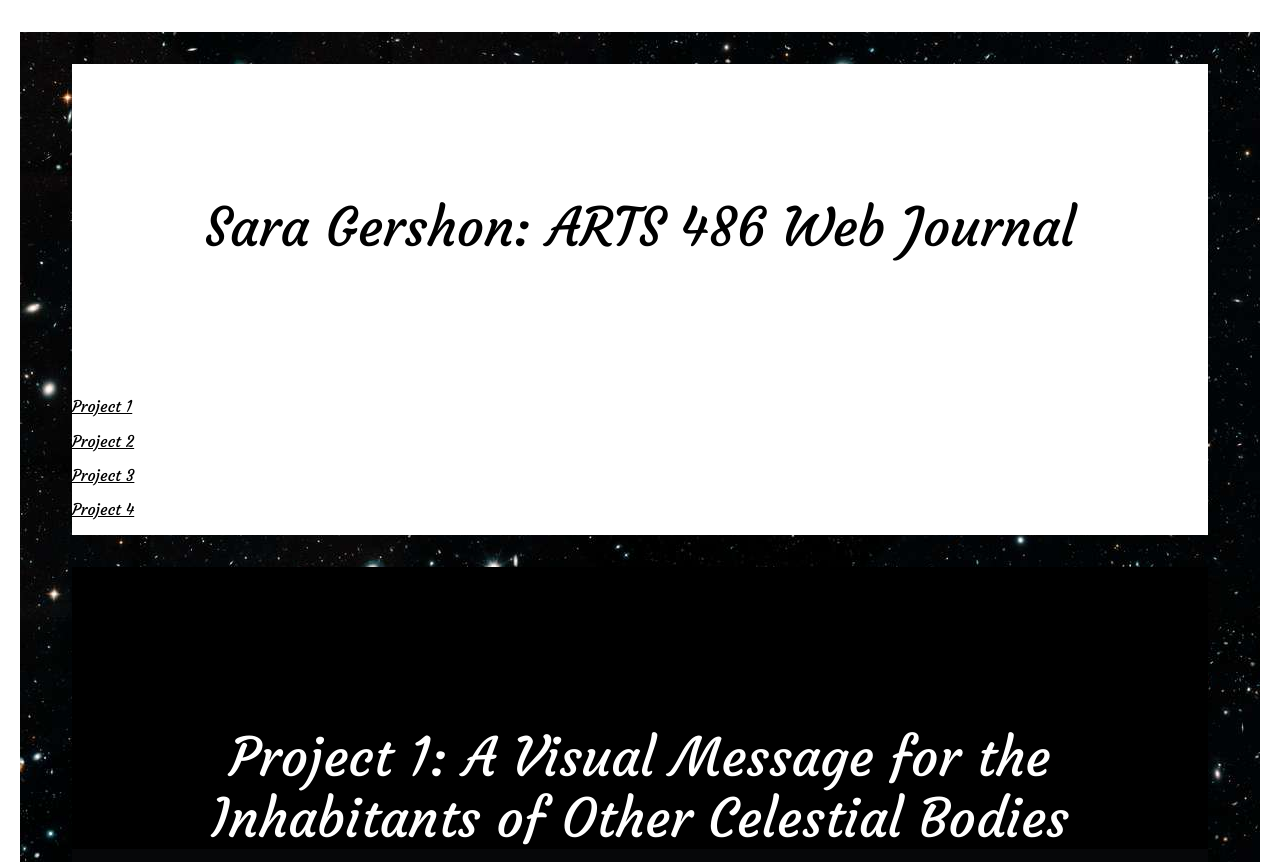
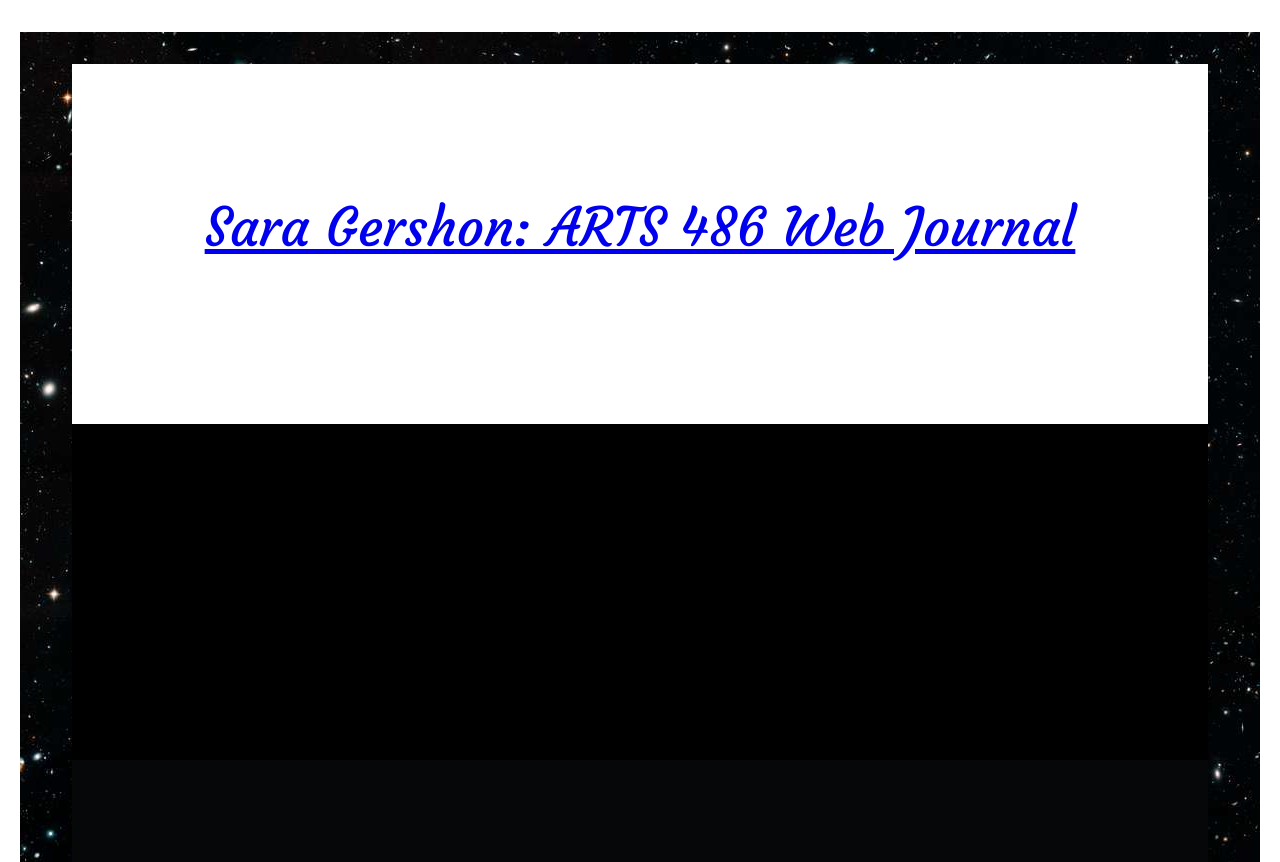
Before and after one commit to Binghamton-University-Design/web-journal-saragershon, a plain HTML site: page p1.html in a window 1280 px wide. Shown: the top 862 px of the page. Drawn offline with nearby package versions, Linux system fonts and the light colour scheme; a script that the page names is missing; a web font is replaced by a local one.

Commit message:
p1 updates

```diff
--- a/css/style.css
+++ b/css/style.css
@@ -108,6 +108,9 @@ padding-top: 0em;
 
 #nav li a{
 	color: black;
+	text-align: center;
+	margin-left: 4em;
+	font-size: 25pt;
 }
 
 .quote-holder {
--- a/p1.html
+++ b/p1.html
@@ -4,7 +4,7 @@
 <html>
 <div style="background-image: url(images/space1.jpg);">
 	<head>
-		<title>Sara Gershon: ARTS 486 Web Journal</title>
+		<title>Project 1</title>
 		<script src="https://cdnjs.cloudflare.com/ajax/libs/jquery/3.5.1/jquery.min.js" integrity="sha256-CSXorXvZcTkaix6Yvo6HppcZGetbYMGWSFlBw8HfCJo=" crossorigin="anonymous"></script>
 		<script src="js/main.js"></script>
 		<link rel="stylesheet" type="text/css" href="css/normalize.css">
@@ -32,20 +32,10 @@
 
 	<div id="main" class="grid">
 		<div id="sidebar" class="width-12-12 width-12-12-m">
-			<h1>Sara Gershon: ARTS 486 Web Journal</h1>
+			<h1><a href="index.html">Sara Gershon: ARTS 486 Web Journal</a></h1>
 			<div id="logo">
 
 			</div>
-
-			<div id="nav">
-						<ul>
-							<li><a href="p1.html">Project 1</a></li>
-							<li><a href="p2.html">Project 2</a></li>
-							<li><a href="p3.html">Project 3</a></li>
-							<li><a href="p4.html">Project 4</a></li>
-						</ul>
-					</div>
-		</div>
 
 	<div id="content" class="width-12-12 width-12-12-m">
 
```
